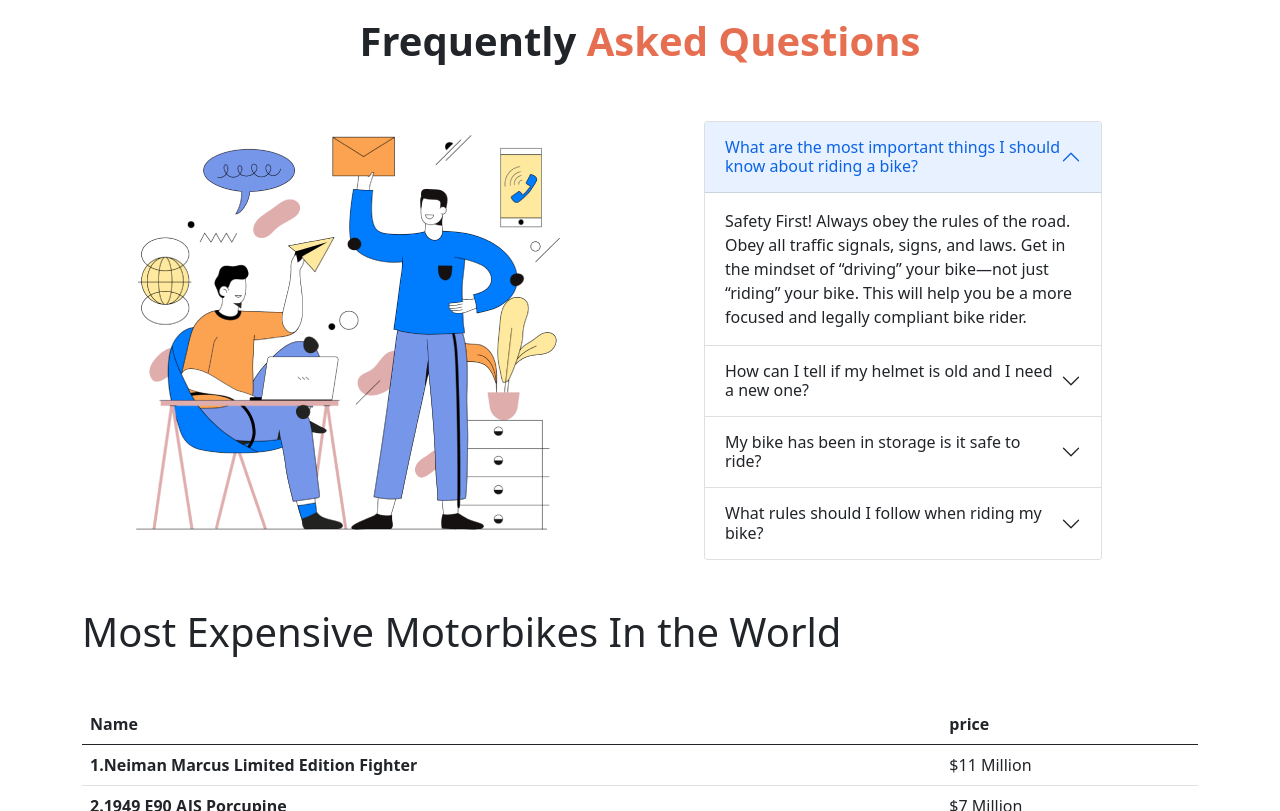
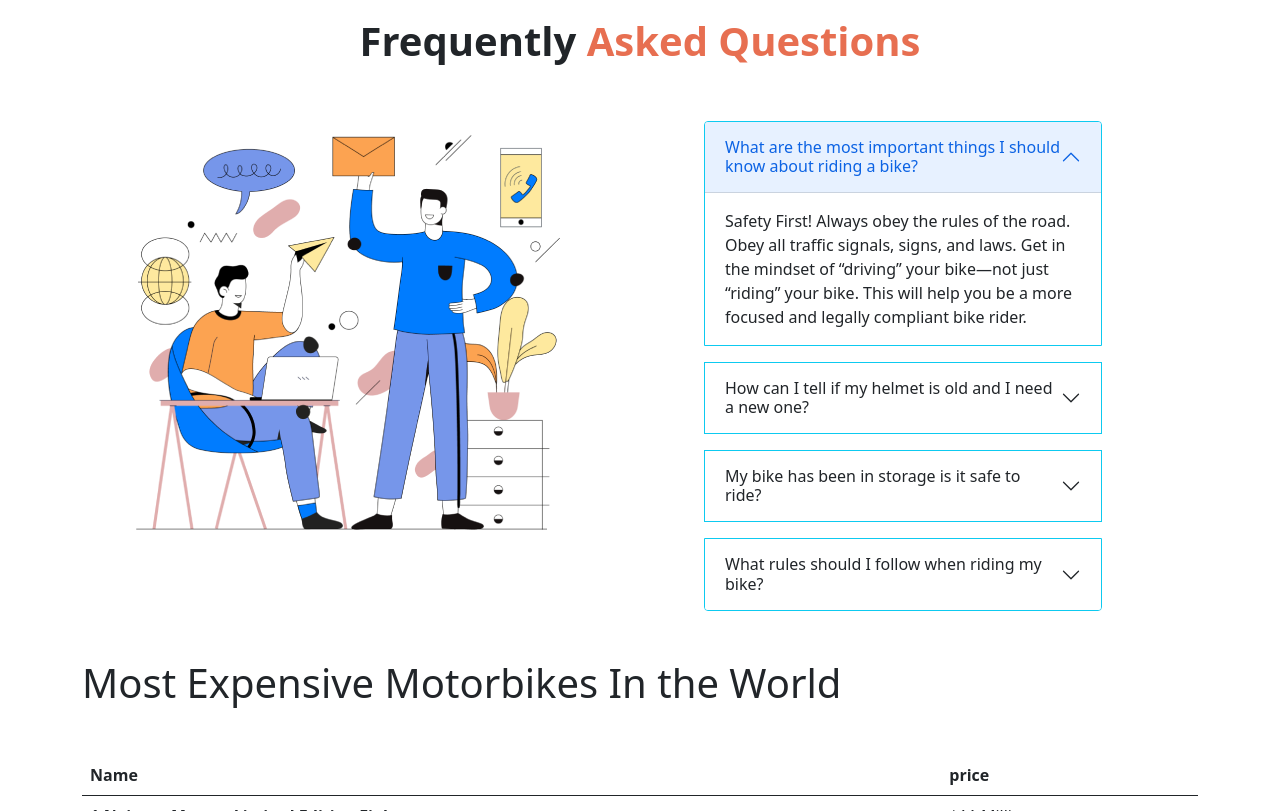
Before and after one commit to Nazninkamal/honda-cbr, a plain HTML site: page index.html in a window 1280 px wide. Shown: the part 1640-2451 px from the top of the page. Drawn offline with nearby package versions, Linux system fonts and the light colour scheme.

Commit message:
3rd commit

```diff
--- a/index.html
+++ b/index.html
@@ -68,7 +68,7 @@
            </div>
           </section>
           <!-- gray scale -->
-          <section class="container px-4 my-5">
+          <section class="container px-5 my-5">
              <div class="row gx-5">
                 <div class="col-lg-4">
                  <div class="p-3 img-grayscale">
@@ -188,9 +188,9 @@
 
           <!-- Accordion -->
 
-          <div class="accordion w-75 mx-auto mx-lg-5 px-5" id="accordionExample">
+          <div class="accordion w-75 mx-auto mx-lg-5 px-5 d-grid gap-3" id="accordionExample">
 
-            <div class="accordion-item">
+            <div class="accordion-item border border-info">
               <h2 class="accordion-header" id="headingOne">
                 <button class="accordion-button" type="button" data-bs-toggle="collapse" data-bs-target="#collapseOne" aria-expanded="true" aria-controls="collapseOne">
                   What are the most important things I should know about riding a bike?
@@ -202,7 +202,7 @@
                 </div>
               </div>
             </div>
-            <div class="accordion-item">
+            <div class="accordion-item border border-info">
               <h2 class="accordion-header" id="headingTwo">
                 <button class="accordion-button collapsed" type="button" data-bs-toggle="collapse" data-bs-target="#collapseTwo" aria-expanded="false" aria-controls="collapseTwo">
                   How can I tell if my helmet is old and I need a new one?
@@ -214,7 +214,7 @@
                 </div>
               </div>
             </div>
-            <div class="accordion-item">
+            <div class="accordion-item border border-info">
               <h2 class="accordion-header" id="headingTwo">
                 <button class="accordion-button collapsed" type="button" data-bs-toggle="collapse" data-bs-target="#collapseTwo" aria-expanded="false" aria-controls="collapseTwo">
                   My bike has been in storage is it safe to ride?
@@ -226,7 +226,7 @@
                 </div>
               </div>
             </div>
-            <div class="accordion-item">
+            <div class="accordion-item border border-info">
               <h2 class="accordion-header" id="headingThree">
                 <button class="accordion-button collapsed" type="button" data-bs-toggle="collapse" data-bs-target="#collapseThree" aria-expanded="false" aria-controls="collapseThree">
                   What rules should I follow when riding my bike?
```
